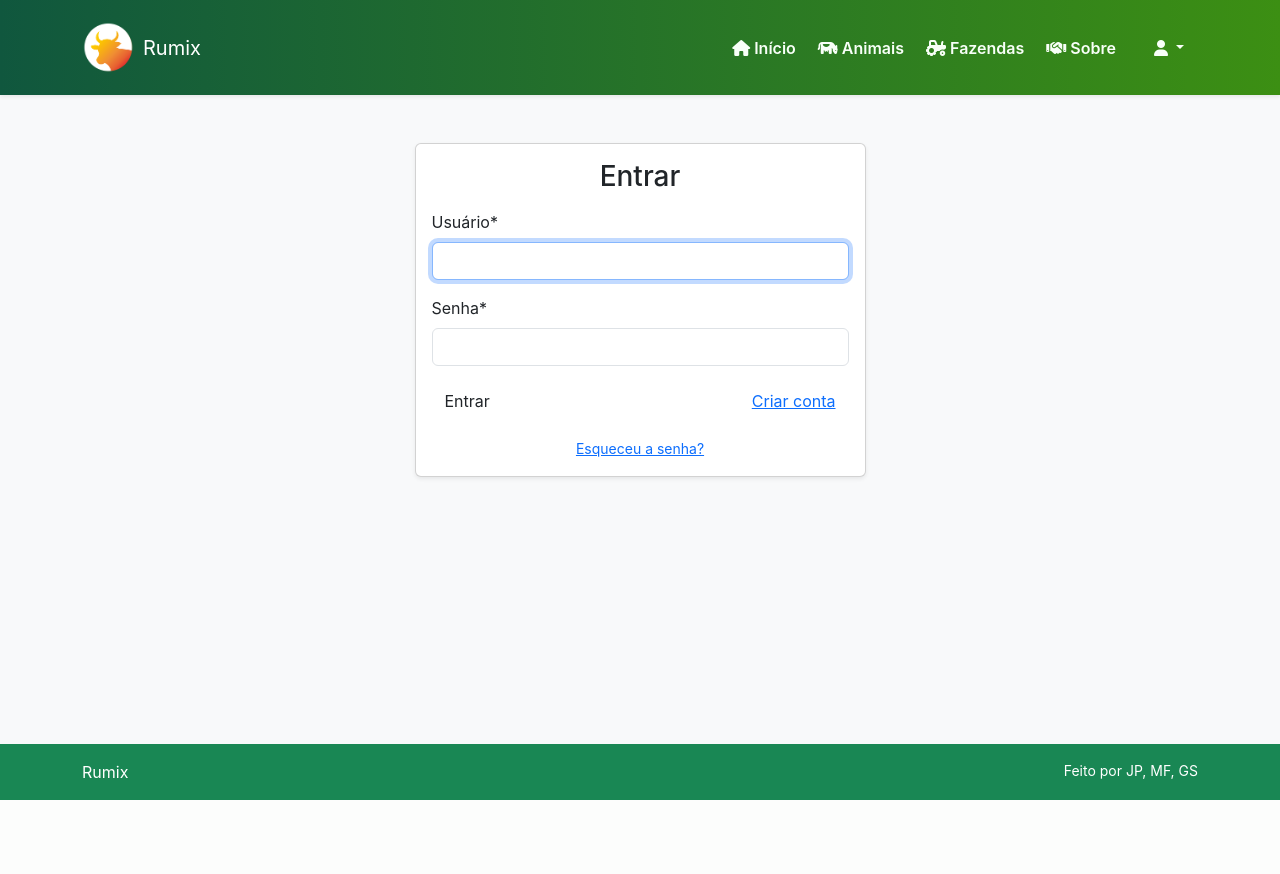
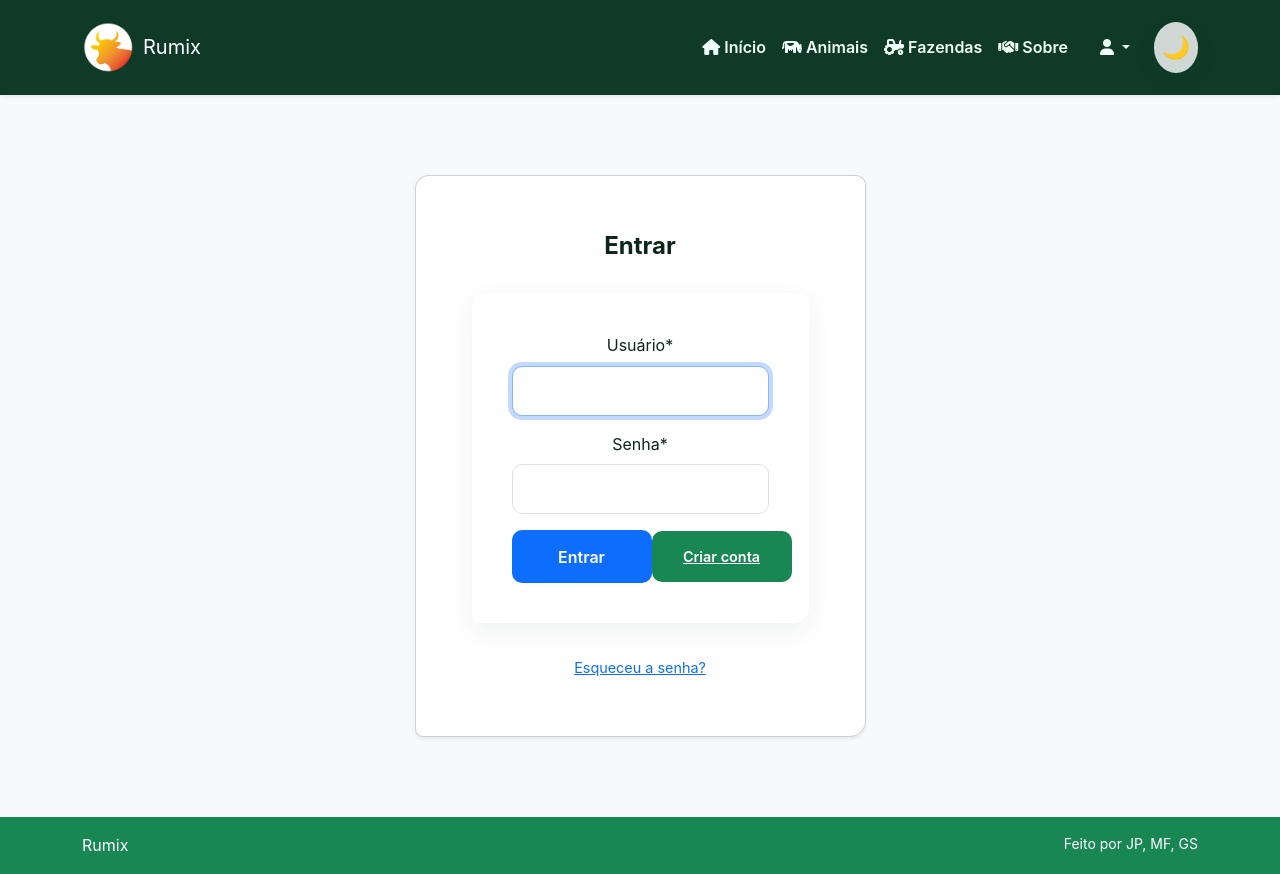
Before and after one commit to MatheusFabSouza/Rumix, a Django app: page /usuarios/login/ in a window 1280 px wide. Before the commit the page ends 800 px from the top, so only its background shows below. Run offline with Django 5.2, Linux system fonts and the light colour scheme; some libraries are stand-ins or nearby versions.

Commit message:
melhora front + darkmode e melhora nos forms de logine outros

```diff
--- a/rumix/static/css/style.css
+++ b/rumix/static/css/style.css
@@ -1,109 +1,246 @@
+/* -------------------------------- */
+/* PALETA & BASE */
 :root {
-  --verde-1: #3c8f13;
-  --verde-2: #10573e;
-  --bg: #f6faf6;
-  --text: #123824;
-  --muted: #617066;
-  --radius: 8px;
+  --green-deep: #0f3a28;
+  --green-mid: #3d7a4f;
+  --green-soft: #e3f1e9;
+
+  --bg: #f7f9f6;
+  --bg-card: #ffffffcc;
+  --text: #0d251a;
+  --text-light: #4a5b53;
+
+  --radius-uni: 14px 10px 16px 8px;
+  --shadow-soft: 0 8px 24px rgba(15, 58, 40, 0.06);
 }
 
+/* -------------------------------- */
+/* GERAL */
 body {
+  margin: 0;
   background: var(--bg);
   color: var(--text);
-  font-family: 'Inter', system-ui, -apple-system, "Segoe UI", Roboto, Arial, sans-serif;
+  font-family: 'Inter', system-ui, sans-serif;
+  line-height: 1.55;
 }
 
-/* Navbar */
+/* NAVBAR */
 .navbar {
-  background: linear-gradient(90deg, var(--verde-2), var(--verde-1));
+  background: var(--green-deep);
+  padding: 0.8rem 1rem;
+  box-shadow: var(--shadow-soft);
 }
-.brand .logo {
-  width: 30px;
-    height: 30px;
-    border-radius: 50%;
-    object-fit: cover;
+
+.nav-link {
+  color: #f0fff7 !important;
+  font-weight: 600;
+}
+.nav-link:hover {
+  background: rgba(255,255,255,0.1);
+}
+
+/* DROPDOWN */
+.dropdown-menu {
+  background: var(--bg-card) !important;
+  backdrop-filter: blur(8px);
+  border-radius: var(--radius-uni);
+}
+.dropdown-item {
+  color: var(--green-deep);
+  font-weight: 500;
+}
+.dropdown-item:hover {
+  background: rgba(15,58,40,0.08);
+}
+
+/* CARDS E FORMULÁRIOS */
+.card, .form-card, .card-body form {
+  background: var(--bg-card);
+  border-radius: var(--radius-uni);
+  padding: 2.5rem;
+  max-width: 480px;
+  margin: 2rem auto;
+  color: var(--text);
+  box-shadow: var(--shadow-soft);
+  text-align: center;
+}
+
+/* Títulos */
+.form-card h2, .card-title {
+  font-size: 1.5rem;
+  font-weight: 700;
+  margin-bottom: 1rem;
+}
+
+/* Inputs e selects */
+.form-card input, .card-body input, textarea, select {
+  padding: 0.75rem 1rem;
+  font-size: 1rem;
+  border-radius: 10px;
+  margin-bottom: 0.8rem;
 }
 
 /* Links */
-.nav-link {
-  font-weight: 600;
-  color: #f8fff8 !important;
-  margin-right: 6px;
-  border-radius: 6px;
-  padding: 6px 8px;
+.card-body a, .card-body .btn-link { font-size: 0.9rem; }
+
+/* BOTÃO DO TEMA */
+.theme-toggle {
+  background: var(--bg-card);
+  border: none;
+  cursor: pointer;
+  font-size: 1.4rem;
+  padding: 8px;
+  border-radius: 50%;
+  box-shadow: var(--shadow-soft);
 }
 
-/*tabela Login e Cadastro*/
-.dropdown-menu {
-  background: linear-gradient(90deg, var(--verde-2), var(--verde-1)) !important;
+/* ------------------------------ */
+/*           BOTÕES PRINCIPAIS     */
+/* ------------------------------ */
+.btn-entrar,
+.btn-criar,
+.btn-rumix,
+.btn-outline-success {
+  padding: 0.9rem 1.5rem;
+  font-size: 1rem;
+  border-radius: 10px;
+  font-weight: 600;
+  min-width: 140px;
+  text-align: center;
+  transition: 0.3s ease;
+  cursor: pointer;
+}
+
+/* Modo claro */
+body:not(.dark) .btn-entrar,
+body:not(.dark) .btn-rumix {
+  background-color: #0d6efd; /* azul */
   color: #fff;
   border: none;
-  border-radius: 8px;
+}
+body:not(.dark) .btn-entrar:hover,
+body:not(.dark) .btn-rumix:hover {
+  background-color: #0b5ed7;
 }
 
-.dropdown-menu .dropdown-item {
+body:not(.dark) .btn-criar {
+  background-color: #198754; /* verde */
   color: #fff;
+  border: none;
+}
+body:not(.dark) .btn-criar:hover {
+  background-color: #157347;
 }
 
-.dropdown-menu .dropdown-item:hover {
-  background-color: rgba(255, 255, 255, 0.1);
+/* ------------------------------ */
+/*           DARK MODE             */
+/* ------------------------------ */
+body.dark {
+  --bg: #0b1311;
+  --bg-card: #1c1c1c;
+  --text: #e5f7ed;
+  --text-light: #b7d3c8;
+  --green-deep: #0e2e22;
+  --green-mid: #4ca67a;
+  --shadow-soft: 0 8px 24px rgba(0,0,0,0.35);
+
+  background-color: var(--bg) !important;
+  color: var(--text) !important;
 }
 
-/*contatos*/
-.contato {
-  background: var(--bg);
-  padding: 20px;
-  border-radius: 8px;
-  margin-top: 20px;
+/* Navbar e Footer */
+body.dark .navbar {
+  background-color: #081b14 !important;
+}
+body.dark footer {
+  background-color: #0f2a20 !important;
+  color: var(--text) !important;
 }
 
-.contato h2 {
-  color: var(--verde-2);
-  margin-bottom: 10px;
+/* Cards e formulários escuros */
+body.dark .form-card,
+body.dark .contato,
+body.dark .card,
+body.dark .bg-white,
+body.dark .p-5,
+body.dark .p-4 {
+  background-color: var(--bg-card) !important;
+  color: var(--text) !important;
 }
 
-.contato a {
-  color: var(--verde-1);
-  text-decoration: none;
-  font-weight: 600;
+/* Textos e títulos escuros */
+body.dark h1,
+body.dark h2,
+body.dark h3,
+body.dark h4,
+body.dark h5,
+body.dark h6,
+body.dark p,
+body.dark .lead,
+body.dark .text-muted,
+body.dark span,
+body.dark li,
+body.dark a {
+  color: var(--text) !important;
 }
 
-.contato a:hover {
-  text-decoration: underline;
+/* Inputs escuros */
+body.dark input,
+body.dark textarea,
+body.dark select {
+  background-color: rgba(255,255,255,0.12) !important;
+  color: var(--text) !important;
+  border-color: rgba(255,255,255,0.18) !important;
 }
 
-/*forms*/
-.form-card {
-  background: linear-gradient(90deg, var(--verde-2), var(--verde-1));
-  padding: 2rem;
-  border-radius: var(--radius);
-  box-shadow: 0 4px 12px rgba(0,0,0,0.2);
-  max-width: 400px;
-  margin: 4rem auto;
-  color: #fff;
-  text-align: center;
+/* Tabelas */
+body.dark table,
+body.dark .table {
+  background-color: #1c1c1c !important;
+  color: var(--text) !important;
+}
+body.dark thead {
+  background-color: #222 !important;
 }
 
-.btn-submit {
-  padding: 0.7rem;
-  border: none;
-  border-radius: var(--radius);
-  background-color: #ffcc00;
-  color: #123824;
-  font-weight: 700;
-  cursor: pointer;
-  transition: 0.3s;
+/* Botões escuros */
+body.dark .btn-entrar,
+body.dark .btn-rumix {
+  background-color: #0b5ed7; /* azul escuro */
+  color: #e5f7ed;
+}
+body.dark .btn-entrar:hover,
+body.dark .btn-rumix:hover {
+  background-color: #0a53b0;
 }
 
-.btn-submit:hover {
-  background-color: #e6b800;
+body.dark .btn-criar {
+  background-color: #157347; /* verde escuro */
+  color: #e5f7ed;
+}
+body.dark .btn-criar:hover {
+  background-color: #0f5c3c;
 }
 
-.d-flex.gap-2 {
-  display: flex;
-  gap: 1rem;
+/* Shadows */
+body.dark .shadow,
+body.dark .shadow-sm {
+  box-shadow: 0 8px 24px rgba(0,0,0,0.35) !important;
 }
 
-.flex-fill {
-  flex: 1;
+/* Contêiner geral */
+body.dark .container,
+body.dark main,
+body.dark .row,
+body.dark .col {
+  background-color: transparent !important;
 }
+
+/* Transições suaves */
+* {
+  transition:
+      background-color 0.35s ease,
+      color 0.35s ease,
+      border-color 0.35s ease,
+      box-shadow 0.35s ease;
+}
--- /dev/null
+++ b/rumix/static/js/theme.js
@@ -0,0 +1,27 @@
+// Detecta o botão e ícone.
+const toggle = document.getElementById("theme-toggle");
+const icon = document.getElementById("theme-icon");
+
+// Se houver tema salvo, aplica automaticamente.
+function setIcon(isDark) {
+    icon.style.transform = "rotate(180deg)";
+    setTimeout(() => {
+        icon.textContent = isDark ? "☀️" : "🌙";
+        icon.style.transform = "rotate(0deg)";
+    }, 200);
+}
+
+// Carrega o tema salvo Ao clicar, alterna o modo escuro/claro e salva a escolha.
+if (localStorage.getItem("theme") === "dark") {
+    document.body.classList.add("dark");
+    setIcon(true);
+}
+
+// Atualiza o ícone com efeito visual.
+toggle.addEventListener("click", () => {
+    const dark = document.body.classList.toggle("dark");
+    setIcon(dark);
+    localStorage.setItem("theme", dark ? "dark" : "light");
+});
+
+console.log("Dark mode ativo!");
--- a/rumix/templates/rumix/base.html
+++ b/rumix/templates/rumix/base.html
@@ -1,11 +1,13 @@
 {% load static %}
-{% load crispy_forms_filters %}
+{% load crispy_forms_tags %}
 <!DOCTYPE html>
 <html lang="pt-br">
 <head>
   <meta charset="utf-8">
   <meta name="viewport" content="width=device-width, initial-scale=1">
   <title>{% block title %}Rumix{% endblock %}</title>
+
+  <!-- Bootstrap -->
   <link href="https://cdn.jsdelivr.net/npm/bootstrap@5.3.2/dist/css/bootstrap.min.css" rel="stylesheet">
   <link rel="stylesheet" href="https://cdnjs.cloudflare.com/ajax/libs/font-awesome/6.6.0/css/all.min.css">
   <link rel="stylesheet" href="{% static 'css/style.css' %}">
@@ -37,30 +39,40 @@
                 <li><a class="dropdown-item" href="{% url 'rumix:perfil' %}">Perfil</a></li>
                 <li><a class="dropdown-item" href="{% url 'rumix:logout' %}">Sair</a></li>
               {% else %}
-                <a class="dropdown-item" href="{% url 'usuarios:login' %}">Entrar</a>
-                <a class="dropdown-item" href="{% url 'usuarios:register' %}">Criar conta</a>
+                <li><a class="dropdown-item" href="{% url 'usuarios:login' %}">Entrar</a></li>
+                <li><a class="dropdown-item" href="{% url 'usuarios:register' %}">Criar Conta</a></li>
               {% endif %}
               {% if user.is_authenticated and user.is_superuser %}
-                <li><a class="dropdown-item" href="{% url 'usuarios:usuarios' %}">Gerenciar Usuarios</a></li>
+                <li><a class="dropdown-item" href="{% url 'usuarios:usuarios' %}">Gerenciar Usuários</a></li>
               {% endif %}
             </ul>
+          </li>
+          <li class="nav-item ms-3">
+            <button id="theme-toggle" class="theme-toggle">
+              <span id="theme-icon">🌙</span>
+            </button>
           </li>
         </ul>
       </div>
     </div>
   </nav>
 </header>
+
 <main class="flex-fill py-5 bg-light">
   <div class="container">
     {% block content %}{% endblock %}
   </div>
 </main>
+
 <footer class="footer mt-auto py-3 bg-success text-white">
   <div class="container d-flex justify-content-between">
     <span>Rumix</span>
     <small>Feito por JP, MF, GS</small>
   </div>
 </footer>
+
+<!-- Bootstrap & Scripts -->
 <script src="https://cdn.jsdelivr.net/npm/bootstrap@5.3.2/dist/js/bootstrap.bundle.min.js"></script>
+<script src="{% static 'js/theme.js' %}"></script>
 </body>
 </html>
--- a/usuarios/templates/registration/login.html
+++ b/usuarios/templates/registration/login.html
@@ -21,7 +21,7 @@
           {% endif %}
           <div class="d-flex justify-content-between align-items-center">
             <button type="submit" class="btn btn-rumix">Entrar</button>
-            <a href="{% url 'usuarios:register' %}" class="btn btn-link">Criar conta</a>
+           <a href="{% url 'usuarios:register' %}" class="btn-criar">Criar conta</a>
           </div>
         </form>
         <div class="mt-3 text-center">
```
